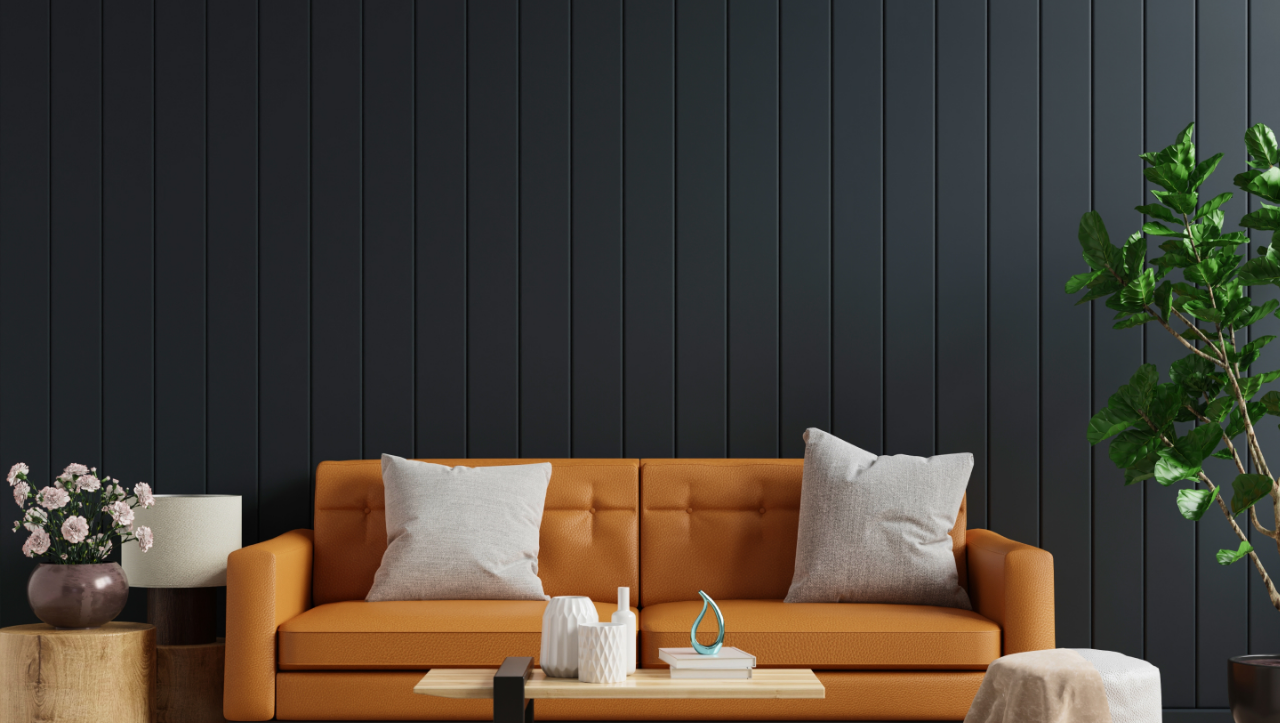
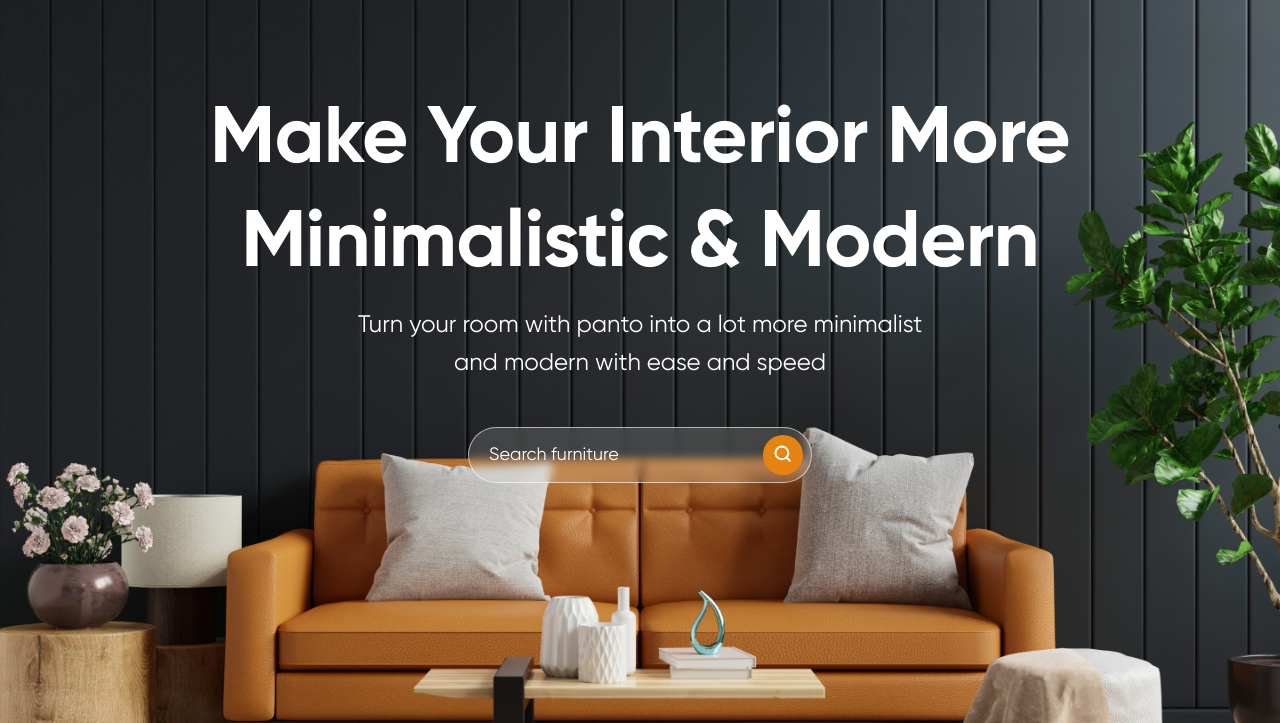
Before and after one commit to Tariel1997/Panto-Furniture-Store, a plain HTML site: page index.html in a window 1280 px wide. Shown: the part 77-800 px from the top of the page. Drawn offline with Linux system fonts and the light colour scheme.

Commit message:
Adding header content

```diff
--- a/index.html
+++ b/index.html
@@ -14,7 +14,7 @@
 
         <div class="container">
 
-            <nav class="nav">
+            <nav class="header__nav nav">
 
                 <a href="#!" class="nav__logo"">Panto</a>
 
@@ -39,6 +39,21 @@
 
             </nav>
 
+            <div class="header__content">
+
+                <h1 class="header__title">Make your interior more minimalistic & modern</h1>
+                <p>Turn your room with panto into a lot more minimalist and modern with ease and speed</p>
+
+
+                <form action="" class="header__search search-form">
+                    <input placeholder="Search furniture" type=" text" class="search-form__input" autocomplete="off">
+                    <button class="search-form__btn">
+                        <img src="./img/icons/search.svg" alt="Search">
+                    </button>
+                </form>
+
+            </div>
+
         </div>
 
     </header>
--- a/scss/blocks/_header.scss
+++ b/scss/blocks/_header.scss
@@ -15,3 +15,32 @@
     }
 
 }
+
+.header__nav {
+    margin-bottom: 86px;
+}
+
+.header__content {
+    text-align: center;
+}
+
+.header__title {
+    margin-bottom: 14px;
+
+    font-weight: 700;
+    font-size: 80px;
+    line-height: 130%;
+    letter-spacing: -0.8px;
+    text-transform: capitalize;
+}
+
+.header__content p {
+    margin: 0 auto;
+    max-width: 606px;
+    font-size: 24px;
+    line-height: 160%;
+}
+
+.header__search {
+    margin: 45px auto 0;
+}
--- /dev/null
+++ b/scss/blocks/_search-form.scss
@@ -0,0 +1,32 @@
+.search-form {
+    display: flex;
+    max-width: 344px;
+    height: 56px;
+    padding: 8px 8px 8px 20px;
+    justify-content: space-between;
+    align-items: center;
+
+    border-radius: 42px;
+    border: 0.862px solid rgb(255, 255, 255, 0.6);
+    background-color: rgb(255, 255, 255, 0.15);
+    backdrop-filter: blur(4px);
+}
+
+.search-form__input {
+    color: #fff;
+    font-size: 18px;
+    font-weight: 700;
+    line-height: 150%;
+
+    &::placeholder {
+        color: #fff;
+        font-weight: 400;
+    }
+}
+
+.search-form__btn {
+    width: 40px;
+    aspect-ratio: 1;
+    border-radius: 24px;
+    background-color: var(--accent);
+}
--- a/scss/main.scss
+++ b/scss/main.scss
@@ -11,3 +11,4 @@
 @import "./blocks/nav";
 @import "./blocks/nav-list";
 @import "./blocks/cart";
+@import "./blocks/search-form";
```
Also changed, not shown: scss/main.css, 1 other file.
